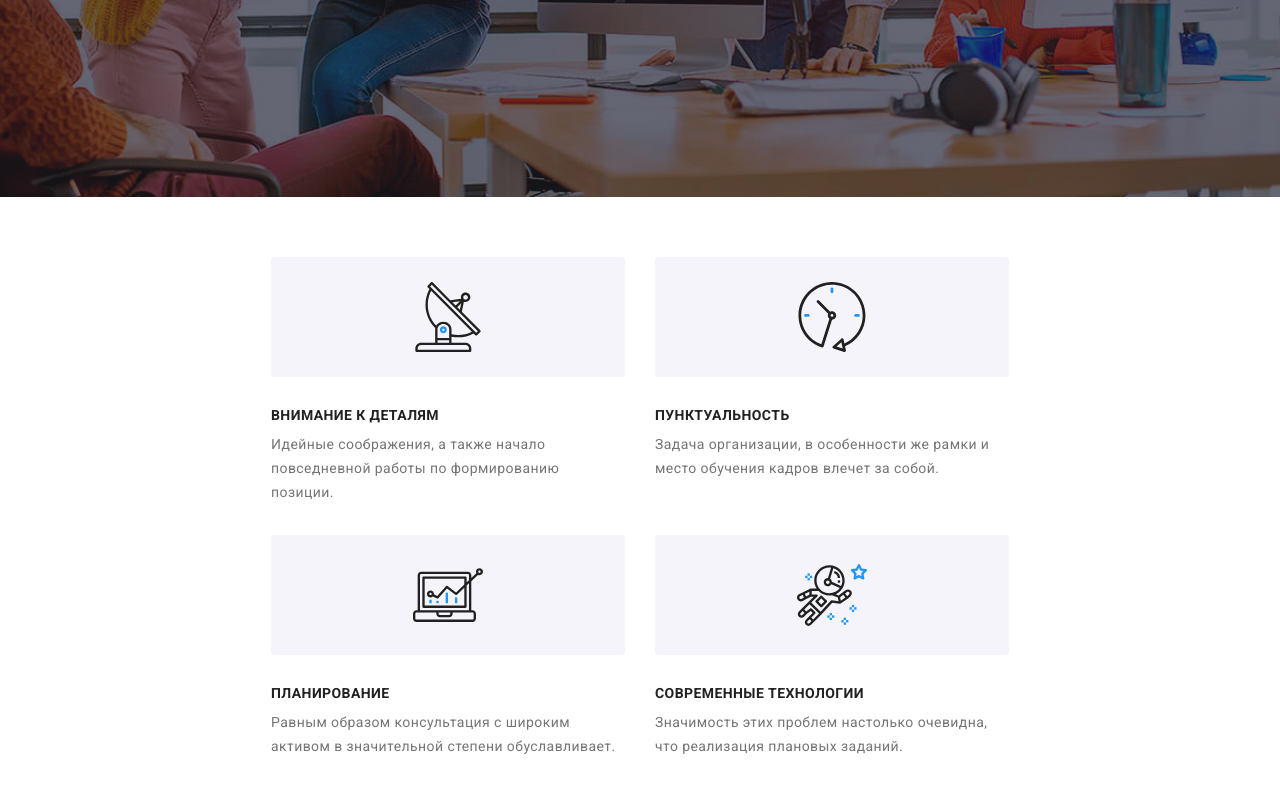
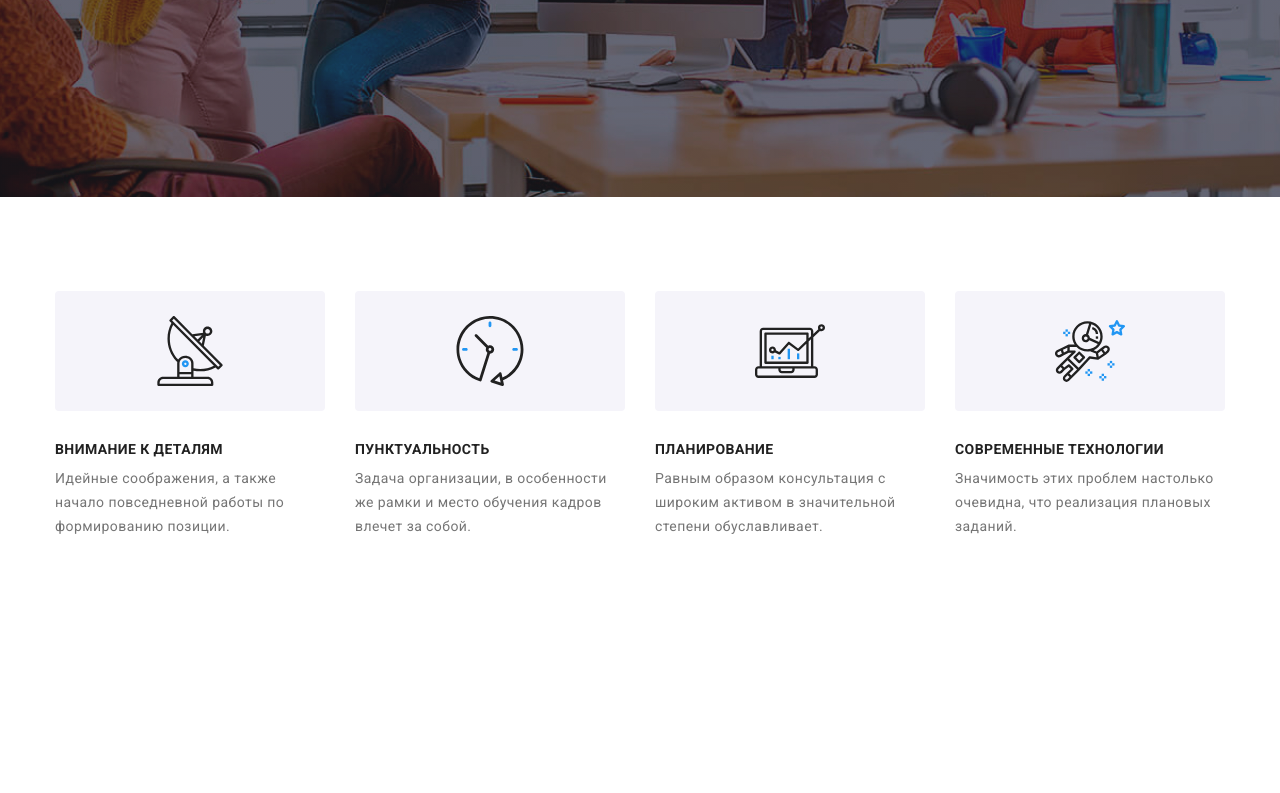
Before and after one commit to Diedova/goit-markup-hw-08, a plain HTML site: page index.html in a window 1280 px wide. Shown: the part 403-1196 px from the top of the page. After the commit the page ends 1036 px from the top, so only its background shows below. Drawn offline with nearby package versions, Linux system fonts and the light colour scheme.

Commit message:
Внесены изменения

```diff
--- a/sass/base/_container.scss
+++ b/sass/base/_container.scss
@@ -4,7 +4,7 @@
 }
 @media screen and (min-width: 480px) {
   .container {
-    width: 480px;
+    max-width: 480px;
     margin: 0 auto;
   }
 }
@@ -15,7 +15,7 @@
 }
 @media screen and (min-width: 1200px) {
   .container {
-    width: 1200px;
+    max-width: 1200px;
   }
 }
 //.container {
--- a/sass/layout/_features.scss
+++ b/sass/layout/_features.scss
@@ -22,6 +22,9 @@
   @media screen and (min-width: 768px) {
     flex-basis: calc((100% - 60px) / 2);
     margin-left: 30px;
+  }
+  @media screen and (min-width: 1200px) {
+    flex-basis: calc((100% - 120px) / 4);
   }
 }
 
@@ -54,6 +57,10 @@
 .features {
   padding-top: 60px;
   padding-bottom: 60px;
+  @media screen and (min-width: 1200px) {
+    padding-top: 94px;
+    padding-bottom: 94px;
+  }
 }
 // .features {
 //   padding-top: 94px;
```
Also changed, not shown: index.html (+1 -2 lines), css/main.css, css/main.min.css, 2 other files.
